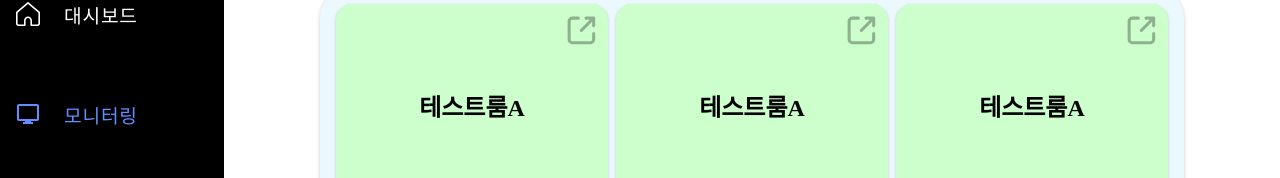
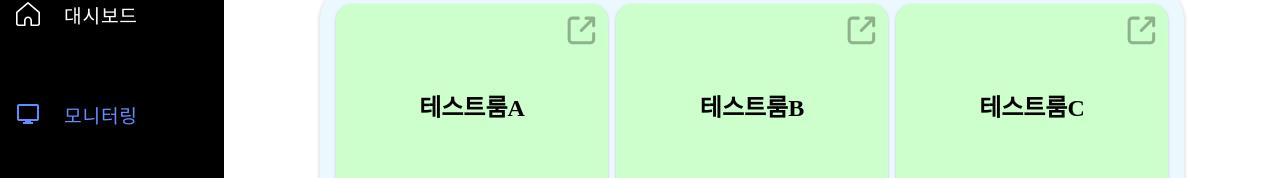
Before and after one commit to Fac2Real/FE, a React (Vite) app: page /monitoring in a window 1280 px wide. Shown: the part 158-336 px from the top of the page. Built offline with nearby package versions, Linux system fonts and the light colour scheme.

Commit message:
feat | sprint1 | FRB-67 | 페이지 이동 기능 추가 | 김예인

```diff
--- a/src/App.jsx
+++ b/src/App.jsx
@@ -5,6 +5,7 @@ import "./styles/style.css";
 import Settings from "./pages/Settings";
 import Monitoring from "./pages/Monitoring";
 import Certification from "./pages/Certifiaction";
+import ZoneDetail from "./pages/ZoneDetail";
 
 export default function App() {
   return (
@@ -16,6 +17,7 @@ export default function App() {
             <Route path="/" element={<Home />} />
             <Route path="/settings" element={<Settings />} />
             <Route path="/monitoring" element={<Monitoring />} />
+            <Route path="/zone/:zoneId" element={<ZoneDetail />} />
             <Route path="/certification" element={<Certification />} />
           </Routes>
         </div>
--- a/src/pages/Home.jsx
+++ b/src/pages/Home.jsx
@@ -3,6 +3,7 @@ import MiniBox from "../components/MiniBox";
 import PulseIcon from "../assets/pulse_icon.svg?react";
 import WorkerIcon from "../assets/worker_icon.svg?react";
 import MachineIcon from "../assets/machine_icon.svg?react";
+import { Link } from "react-router-dom";
 
 export default function Home() {
   return (
@@ -10,18 +11,24 @@ export default function Home() {
       <h1>대시보드</h1>
       <MainBox />
       <div className="mini-row">
+        <Link to="/monitoring" className="link-as-contents">
           <MiniBox
             title="실시간 모니터링"
             icon={<PulseIcon width="5rem" stroke="#c1bebe" />}
           />
+        </Link>
+        <Link to="/" className="link-as-contents">
           <MiniBox
             title="작업자 안전관리"
             icon={<WorkerIcon width="5rem" fill="#c1bebe" />}
           />
+        </Link>
+        <Link to="/" className="link-as-contents">
           <MiniBox
             title="설비 관리"
             icon={<MachineIcon width="5rem" fill="#c1bebe" />}
           />
+        </Link>
       </div>
     </>
   );
--- a/src/pages/Monitoring.jsx
+++ b/src/pages/Monitoring.jsx
@@ -1,6 +1,7 @@
 import { useEffect, useState } from "react";
 import MonitorBox from "../components/MonitorBox";
 import useWebSocket from "../websocket/useWebSocket";
+import { Link } from "react-router-dom";
 // import mockZoneList from "../mock_data/mock_zonelist";
 
 // 메모...
@@ -48,15 +49,15 @@ export default function Monitoring() {
       // abnormal_sensor: null,
     },
     {
-      zoneId: "PID-792",
-      title: "테스트룸A",
+      zoneId: "PID-002",
+      title: "테스트룸B",
       master: "정00",
       // level: 0,
       // abnormal_sensor: null,
     },
     {
       zoneId: "PID-003",
-      title: "테스트룸A",
+      title: "테스트룸C",
       master: "정00",
       // level: 0,
       // abnormal_sensor: null,
@@ -80,7 +81,9 @@ export default function Monitoring() {
       <div className="monitor-body">
         <div>
           {zoneList.map((z, i) => (
-            <MonitorBox zone={z} key={i} />
+            <Link to={`/zone/${z.zoneId}`} className="link-as-contents">
+              <MonitorBox zone={z} key={i} />
+            </Link>
           ))}
         </div>
       </div>
--- /dev/null
+++ b/src/pages/ZoneDetail.jsx
@@ -0,0 +1,6 @@
+import { useParams } from "react-router-dom";
+
+export default function ZoneDetail() {
+  const { zoneId } = useParams();
+  return <>{zoneId}</>;
+}
--- a/src/styles/style.css
+++ b/src/styles/style.css
@@ -235,6 +235,11 @@ p.sidebar-open {
   justify-content: space-between;
   margin: 1rem 0 1.5rem 0;
   align-items: flex-end;
+}
+
+.link-as-contents {
+  display: contents;
+  text-decoration: none;
 }
 
 /* 센서 관리 페이지 */
```
Lines whose indentation alone changed are shown as unchanged.
